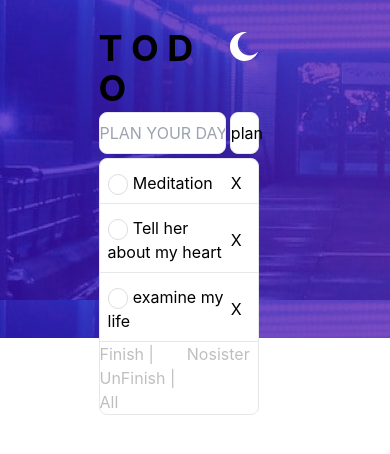
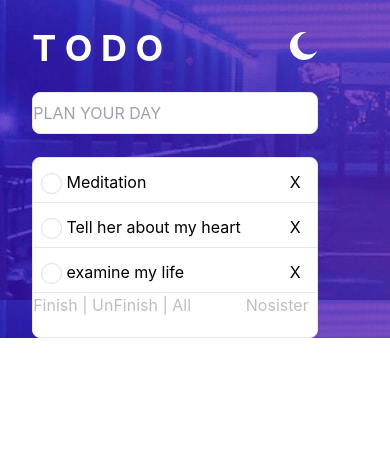
Before and after one commit to Nosister/TodoApp, a Next.js app: page / in a window 390 px wide. Shown: the top 454 px of the page. Built offline with nearby package versions, Linux system fonts and the light colour scheme.

Commit message:
responsive !

```diff
--- a/components/Todolist.js
+++ b/components/Todolist.js
@@ -58,14 +58,10 @@ export default function Todolist() {
    console.log(arrTodo.map(x => x))
 
     return (
-        <div className={`grid grid-cols-12 gap-1 ${!light ? "backgroundpic" : "backgroundpicswitch"}`}>
-            <div className="col-span-3" />
-            <div className="col-span-4  text-4xl mt-7 text-white">
-            <strong><p>
-                T O D O
-
-
-                </p></strong>
+        <div className={`grid12 gap-1 ${!light ? "backgroundpic" : "backgroundpicswitch"}`}>
+            <div className="gridspan3-1" />
+            <div className="gridspantodo text-white text-4xl mt-7">
+            <strong><h> T O D O </h></strong>
         </div>
         <div className="col-span-1 mt-8">
         <button onClick={()=> setLight(!light)} className={``}>
@@ -83,13 +79,14 @@ export default function Todolist() {
             }
             </button>
         </div>
-        <div className="col-span-3" />
-        <div className="col-span-3" />
+        <div className="gridspan4-2" />
+        <div className="gridspan3-1" />
 
-        <form className=" col-span-4 cursor-text " onSubmit={handleClick}>
-        <div className="grid grid-cols-4 ">
+
+        <form className="gridspan5-9 cursor-text " onSubmit={handleClick}>
+        <div className="grid grid-cols-5 ">
             <input
-            className="border rounded-lg col-span-4 pt-2 pb-2 bg-white"
+            className="border rounded-lg col-span-5 pt-2 pb-2 bg-white"
             type="text"
             placeholder="PLAN YOUR DAY"
             value={todo}
@@ -98,11 +95,10 @@ export default function Todolist() {
         </div>
         </form>
 
-        <button className="border col-span-1 rounded-lg bg-white text-black " onClick={handleClick}>plan</button>
-        <div className="col-span-4" />
-        <div className="col-span-3" />
+        <div className="gridspan4-2" />
+        <div className="gridspan3-1" />
 
-        <div className="col-span-5 border bg-white rounded-lg">
+        <div className="gridspan9-5 border bg-white rounded-lg">
 
             {arrTodo.filter((x) => {
 
@@ -144,7 +140,9 @@ export default function Todolist() {
             <button onClick={all}>All</button>
             </div>
             <p>Nosister</p>
+
             </div>
+
             </div>
 
 
@@ -219,6 +217,68 @@ export default function Todolist() {
         color: rgb(0 0 0);
   }
 
+  .grid12 {
+    display : grid;
+    grid-template-columns: repeat(12, minmax(0, 1fr));
+}
+
+
+
+.gridspan3-1 {
+
+    grid-column: span 1 / span 1;
+  }
+
+  @media (min-width:480px)   {
+    .gridspan3-1 {
+        grid-column: span 3 / span 3;
+      }
+    }
+
+
+.gridspantodo {
+    grid-column: span 8 / span 8 ;
+}
+    @media (min-width:480px) {
+        .gridspantodo {
+        grid-column: span 4 / span 4;
+    }
+}
+
+    .gridspan4-2{
+
+        grid-column: span4 / span4;
+      }
+
+      @media (min-width:480px)   {
+        .gridspan4-2 {
+            grid-column: span 2 / span 2;
+          }
+        }
+
+        .gridspan5-9{
+
+            grid-column: span 5 / span 5;
+          }
+
+          @media (max-width:480px)   {
+            .gridspan5-9 {
+                grid-column: span 9 / span 9;
+              }
+            }
+
+     .gridspan9-5{
+
+            grid-column: span 5 / span 5;
+          }
+
+          @media (max-width:480px)   {
+            .gridspan9-5 {
+                grid-column: span 9 / span 9;
+              }
+            }
+
+
       `}</style>
         </div>
     )
```
